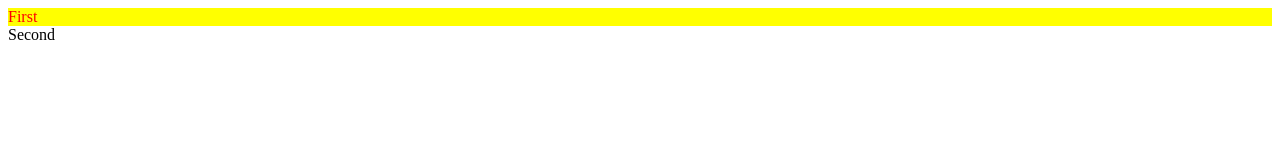
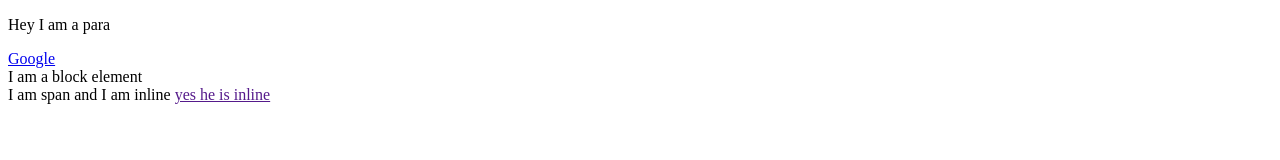
Before and after one commit to ritik2601/Complete-HTML, a plain HTML site: page 08 - inline and bock element .html/index.html in a window 1280 px wide. Drawn offline with Linux system fonts and the light colour scheme.

Commit message:
Update index.html

```diff
--- a/08 - inline and bock element .html/index.html
+++ b/08 - inline and bock element .html/index.html
@@ -1,14 +1,21 @@
 <!DOCTYPE html>
 <html lang="en">
+
 <head>
     <meta charset="UTF-8">
     <meta name="viewport" content="width=device-width, initial-scale=1.0">
-    <title>ID and Classes in HTML</title>
+    <title>Inline and Block Elements - HTML</title>
     <link rel="stylesheet" href="style.css">
 </head>
+
 <body>
-    <div id="firstdiv" class="red bg-yellow">First</div>
-    <div id="seconddiv">Second</div>
-    <span class="red"></span>
+    <p>Hey I am a para</p>
+    <a href="https://google.com">Google</a>
+    <div> I am a block element</div>
+    <span>I am span and I am inline</span>
+    <a href="">yes he is inline</a>
+
+
 </body>
+
 </html>
```
